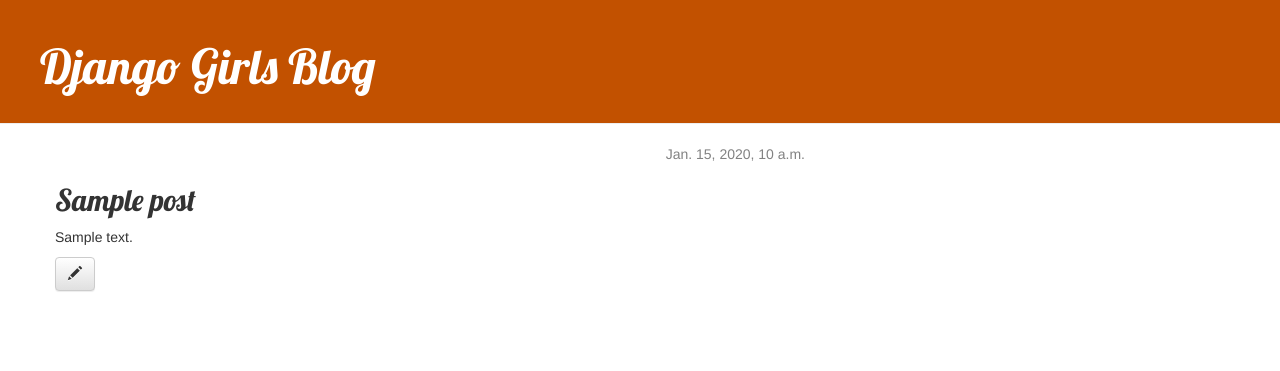
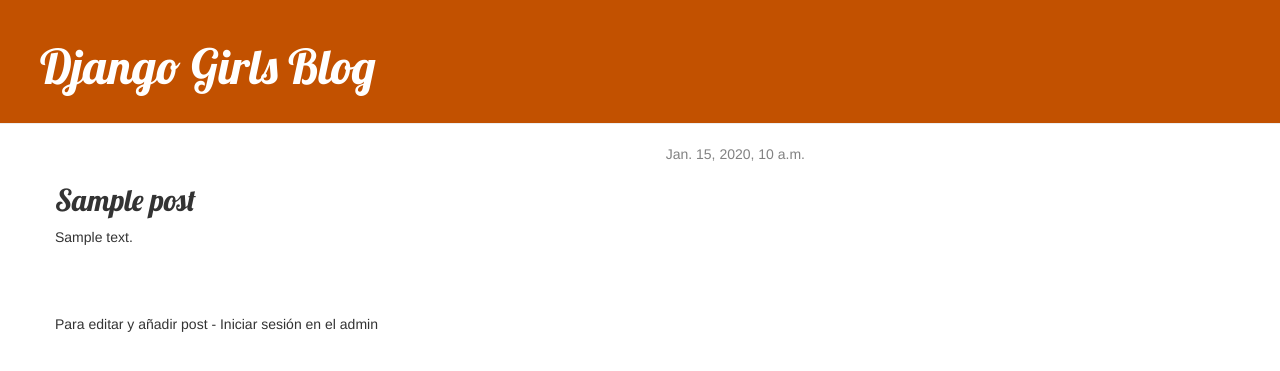
Before and after one commit to Jcovando/djangogirls-tutorial, a Django app: template blog/templates/blog/post_detail.html in a window 1280 px wide. Shown: the top 371 px of the page. Run offline with Django 3.2, Linux system fonts and the light colour scheme; the template is opened without the code that fills it: most values are stand-ins (such as "Sample title", 1, 10 or a date in 2020); some libraries are stand-ins or nearby versions.

Commit message:
Same as previous commit added post_detail.hmtl

```diff
--- a/blog/templates/blog/post_detail.html
+++ b/blog/templates/blog/post_detail.html
@@ -9,6 +9,9 @@
         {% endif %}
         <h2>{{ post.title }}</h2>
         <p>{{ post.text|linebreaksbr }}</p>
-        <a class="btn btn-default" href="{% url 'post_edit' pk=post.pk %}"><span class="glyphicon glyphicon-pencil"></span></a>
+        {% if user.is_authenticated %}
+            <a class="btn btn-default" href="{% url 'post_edit' pk=post.pk %}"><span class="glyphicon glyphicon-pencil"></span></a>
+        {% endif %}
     </div>
+    <h5>Para editar y añadir post - Iniciar sesión en el admin </h4>
 {% endblock %}
```
